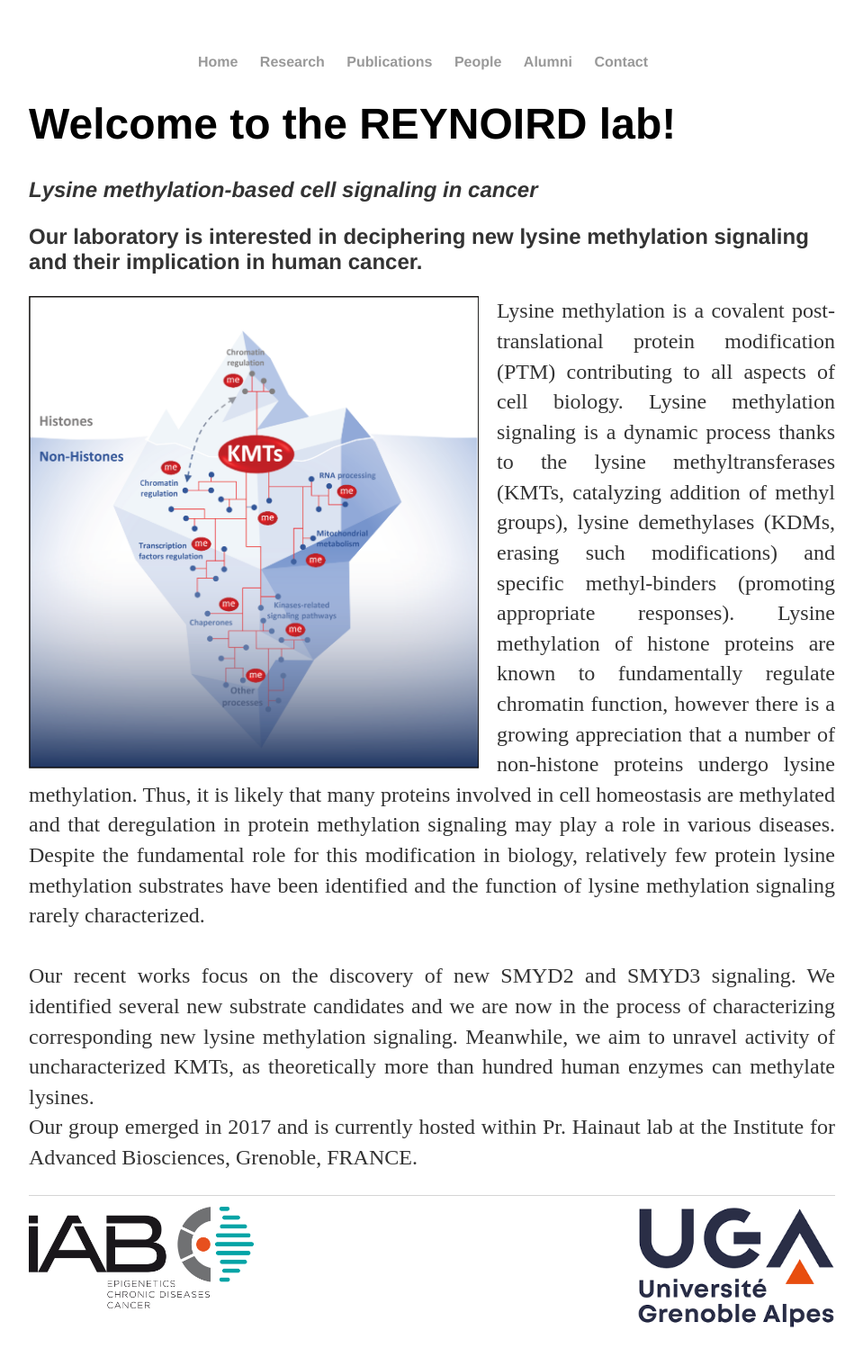
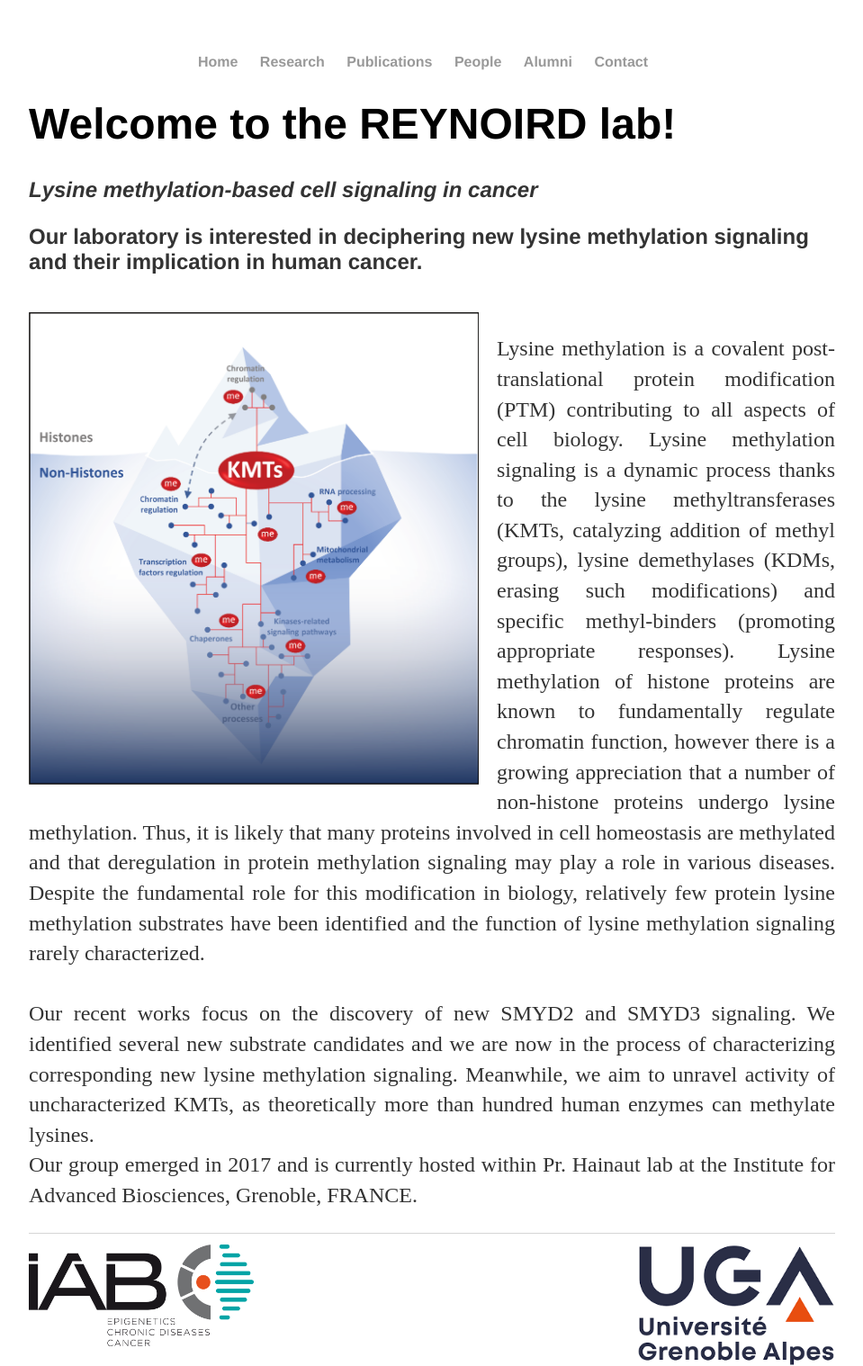
Before and after one commit to Reynoird-Lab/Reynoird-lab.github.io, a Jekyll site: the page built from index.html, in a window 1280 px wide. Shown: the whole page at 90% size, without its empty margins (160-1119 px from the left). Built offline with Jekyll 4.4.1, drawn with Linux system fonts in a browser that asks for light colours; Markdown is read by kramdown in place of the engine named in the settings; before the commit the page ends 1476 px from its top, so only the background shows below that.

Commit message:
Update index.html

```diff
--- a/index.html
+++ b/index.html
@@ -9,7 +9,7 @@
 
 <div <img src="Images/IAB.png" title="IAB" align="left" style="margin: 0px 20px 0px 0px;" /><p><h2>Our laboratory is interested in deciphering new lysine methylation signaling and their implication in human cancer.</h2></p></div>
 
-<img src="Images/Lukinovic V graphical abstract CMYK_revision.png" title="Lysine Methylation Signaling" align="left" width="500" style="margin: 0px 20px 0px 0px;" /><p align="justify">Lysine methylation is a covalent post-translational protein modification (PTM) contributing to all aspects of cell biology. Lysine methylation signaling is a dynamic process thanks to the lysine methyltransferases (KMTs, catalyzing addition of methyl groups), lysine demethylases (KDMs, erasing such modifications) and specific methyl-binders (promoting appropriate responses). Lysine methylation of histone proteins are known to fundamentally regulate chromatin function, however there is a growing appreciation that a number of non-histone proteins undergo lysine methylation. Thus, it is likely that many proteins involved in cell homeostasis are methylated and that deregulation in protein methylation signaling may play a role in various diseases. Despite the fundamental role for this modification in biology, relatively few protein lysine methylation substrates have been identified and the function of lysine methylation signaling rarely characterized. <br>
+<br> <img src="Images/Lukinovic V graphical abstract CMYK_revision.png" title="Lysine Methylation Signaling" align="left" width="500" style="margin: 0px 20px 20px 0px;" /><p align="justify">Lysine methylation is a covalent post-translational protein modification (PTM) contributing to all aspects of cell biology. Lysine methylation signaling is a dynamic process thanks to the lysine methyltransferases (KMTs, catalyzing addition of methyl groups), lysine demethylases (KDMs, erasing such modifications) and specific methyl-binders (promoting appropriate responses). Lysine methylation of histone proteins are known to fundamentally regulate chromatin function, however there is a growing appreciation that a number of non-histone proteins undergo lysine methylation. Thus, it is likely that many proteins involved in cell homeostasis are methylated and that deregulation in protein methylation signaling may play a role in various diseases. Despite the fundamental role for this modification in biology, relatively few protein lysine methylation substrates have been identified and the function of lysine methylation signaling rarely characterized. <br>
 <br> Our recent works focus on the discovery of new SMYD2 and SMYD3 signaling. We identified several new substrate candidates and we are now in the process of characterizing corresponding new lysine methylation signaling. Meanwhile, we aim to unravel activity of uncharacterized KMTs, as theoretically more than hundred human enzymes can methylate lysines. <br>
 Our group emerged in 2017 and is currently hosted within Pr. Hainaut lab at the Institute for Advanced Biosciences, Grenoble, FRANCE.
 </p>
```
